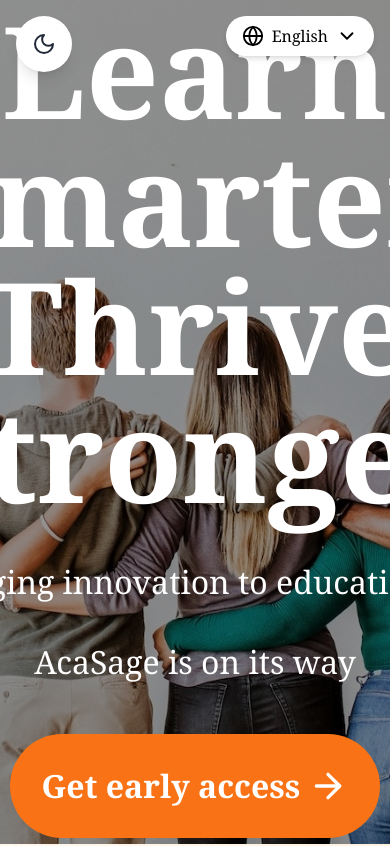
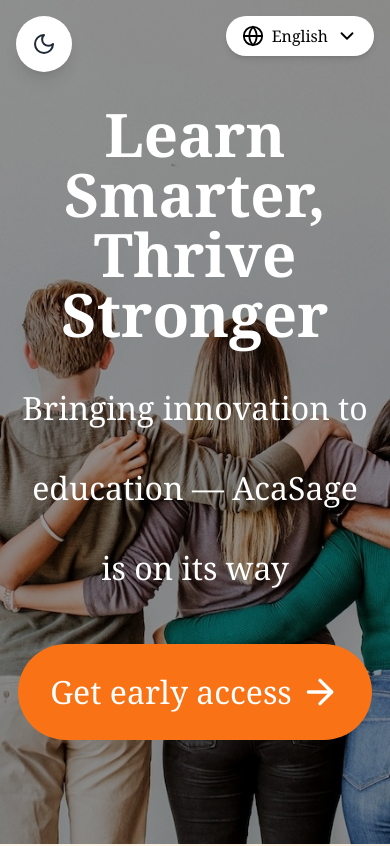
Before and after one commit to AcaSage/homepage, a React (Vite) app: page / in a window 390 px wide. Shown: the top 846 px of the page. Built offline with nearby package versions, Linux system fonts and the light colour scheme.

Commit message:
new updates

```diff
--- a/package.json
+++ b/package.json
@@ -6,7 +6,9 @@
   "scripts": {
     "dev": "vite",
     "build": "vite build",
-    "preview": "vite preview"
+    "preview": "vite preview",
+    "predeploy": "npm run build",
+    "deploy": "gh-pages -d dist"
   },
   "dependencies": {
     "@heroicons/react": "^2.2.0",
@@ -29,6 +31,7 @@
     "eslint-plugin-react": "^7.37.2",
     "eslint-plugin-react-hooks": "^5.0.0",
     "eslint-plugin-react-refresh": "^0.4.14",
+    "gh-pages": "^6.2.0",
     "globals": "^15.11.0",
     "postcss": "^8.4.49",
     "tailwindcss": "^3.4.15",
--- a/src/App.jsx
+++ b/src/App.jsx
@@ -428,8 +428,8 @@
 
                 {/* Hero Section */}
                 <motion.section
-                    initial={{opacity: 0}}
-                    animate={{opacity: isVisible ? 1 : 0}}
+                    initial={{ opacity: 0 }}
+                    animate={{ opacity: isVisible ? 1 : 0 }}
                     className="relative h-screen flex items-center justify-center overflow-hidden"
                 >
                     <div className="absolute inset-0 z-0">
@@ -438,35 +438,38 @@
                             alt="Students collaborating"
                             className="w-full h-full object-cover"
                         />
-                        <div className="absolute inset-0 bg-black/40"/>
+                        <div className="absolute inset-0 bg-black/40" />
                     </div>
 
                     <div className="relative z-10 text-center text-white max-w-4xl mx-auto px-4">
                         <motion.h1
-                            initial={{y: 30, opacity: 0}}
-                            animate={{y: 0, opacity: 1}}
-                            transition={{delay: 0.2}}
-                            className="text-9xl font-bold mb-6"
+                            initial={{ y: 30, opacity: 0 }}
+                            animate={{ y: 0, opacity: 1 }}
+                            transition={{ delay: 0.2 }}
+                            className="text-6xl md:text-8xl lg:text-9xl font-bold mb-6"
                         >
                             {t.title}
                         </motion.h1>
                         <motion.p
-                            initial={{y: 30, opacity: 0}}
-                            animate={{y: 0, opacity: 1}}
-                            transition={{delay: 0.4}}
-                            className="text-xl mb-8"
+                            initial={{ y: 30, opacity: 0 }}
+                            animate={{ y: 0, opacity: 1 }}
+                            transition={{ delay: 0.4 }}
+                            className="text-xl md:text-3xl lg:text-xl mb-9"
                         >
                             {t.subtitle}
                         </motion.p>
                         <motion.div
-                            initial={{y: 30, opacity: 0}}
-                            animate={{y: 0, opacity: 1}}
-                            transition={{delay: 0.6}}
+                            initial={{ y: 30, opacity: 0 }}
+                            animate={{ y: 0, opacity: 1 }}
+                            transition={{ delay: 0.6 }}
+                            className="text-center"
                         >
-                            <button
-                                className="text-xl bg-orange-500 hover:bg-orange-600 text-white px-8 py-3 rounded-full font-semibold transition-all flex items-center gap-2 mx-auto">
-                                {t.joinWaitlist} <ArrowRight className="w-10 h-10"/>
-                            </button>
+                            <a
+                                href="mailto:hi.acasage@gmail.com"
+                                className="text-xl md:text-2xl bg-orange-500 hover:bg-orange-600 text-white px-8 py-2 rounded-full font-medium transition-all flex items-center justify-center gap-2 w-fit mx-auto"
+                            >
+                                {t.joinWaitlist} <ArrowRight className="w-10 h-10" />
+                            </a>
                         </motion.div>
                     </div>
                 </motion.section>
--- a/src/components/MoodTracker.jsx
+++ b/src/components/MoodTracker.jsx
@@ -420,7 +420,7 @@
                 <div className="space-y-2">
                     {t.dataPrivacyDetails.map((detail, index) => (
                         <div key={index} className="flex items-center gap-2">
-                            <Check className="text-green-500" />
+                            <Check className="text-green-600" />
                             <span>{detail}</span>
                         </div>
                     ))}
```
Also changed, not shown: 2 other files (tests, documents, lock files or other folders).
